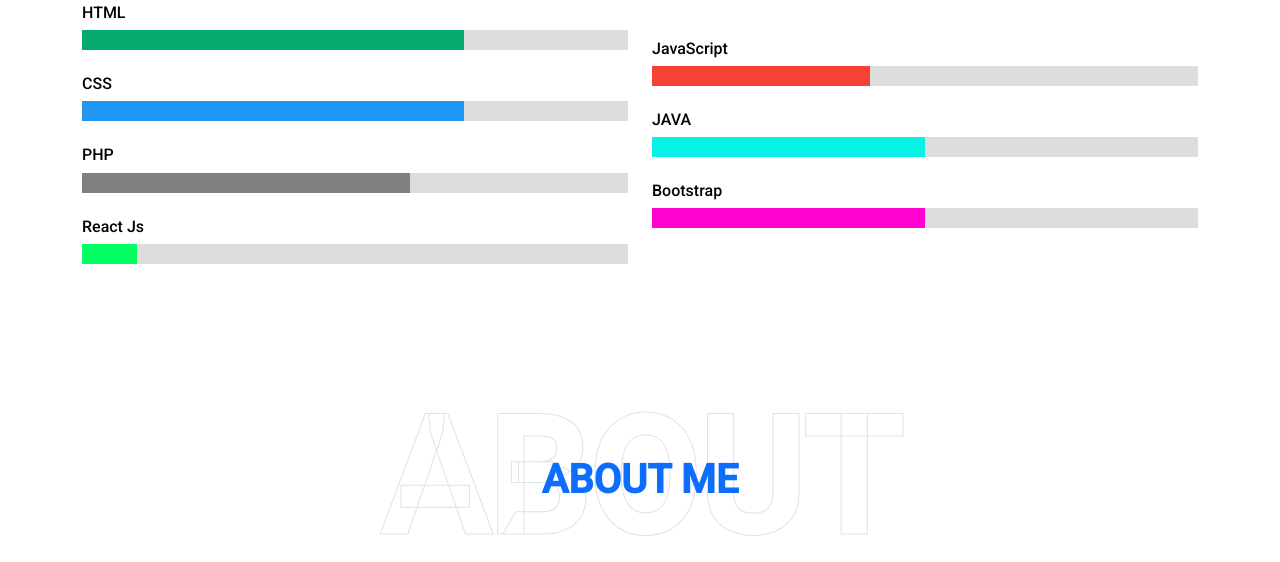
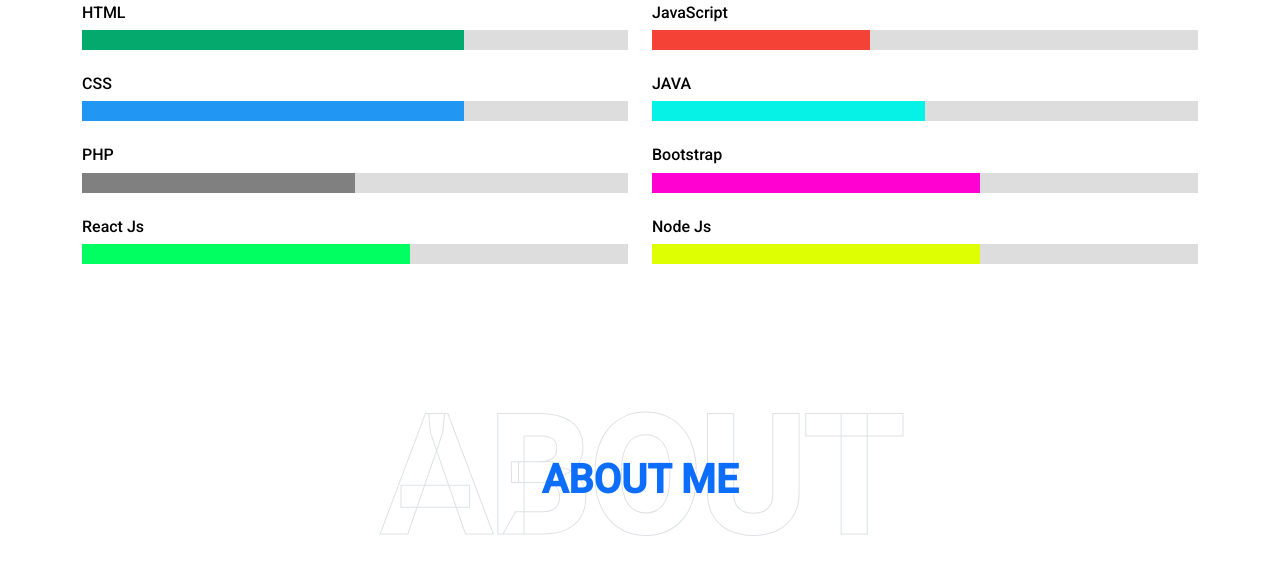
Before and after one commit to shanuka27/shanuka27.github.io, a plain HTML site: page index.html in a window 1280 px wide. Shown: the part 1093-1655 px from the top of the page. Drawn offline with nearby package versions, Linux system fonts and the light colour scheme.

Commit message:
add skills

```diff
--- a/index.html
+++ b/index.html
@@ -136,6 +136,14 @@
                             </div>
                         </div>
                     </div>
+                    <div class="skill mb-4">
+                        <h6 class="font-weight-bold">Node Js</h6>
+                        <div class="box-box">
+                            <div class="d-flex justify-content-between">
+                                <div class="skills node"></div>
+                            </div>
+                        </div>
+                    </div>
                 </div>
             </div>
         </div>
--- a/style.css
+++ b/style.css
@@ -186,10 +186,12 @@
 .html {width: 70%; background-color: #04AA6D;}
 .css {width: 70%; background-color: #2196F3;}
 .js {width: 40%; background-color: #f44336;}
-.php {width: 60%; background-color: #808080;}
+.php {width: 50%; background-color: #808080;}
 .java {width: 50%; background-color: #06f2e6;}
-.bootstrap {width: 50%; background-color: #ff01d0;}
-.react {width: 10%; background-color: #01ff62;}
+.bootstrap {width: 60%; background-color: #ff01d0;}
+.react {width: 60%; background-color: #01ff62;}
+.node {width: 60%; background-color: #ddff01;}
+
 
 
 /* =================== Portfolio section ==================*/
```
